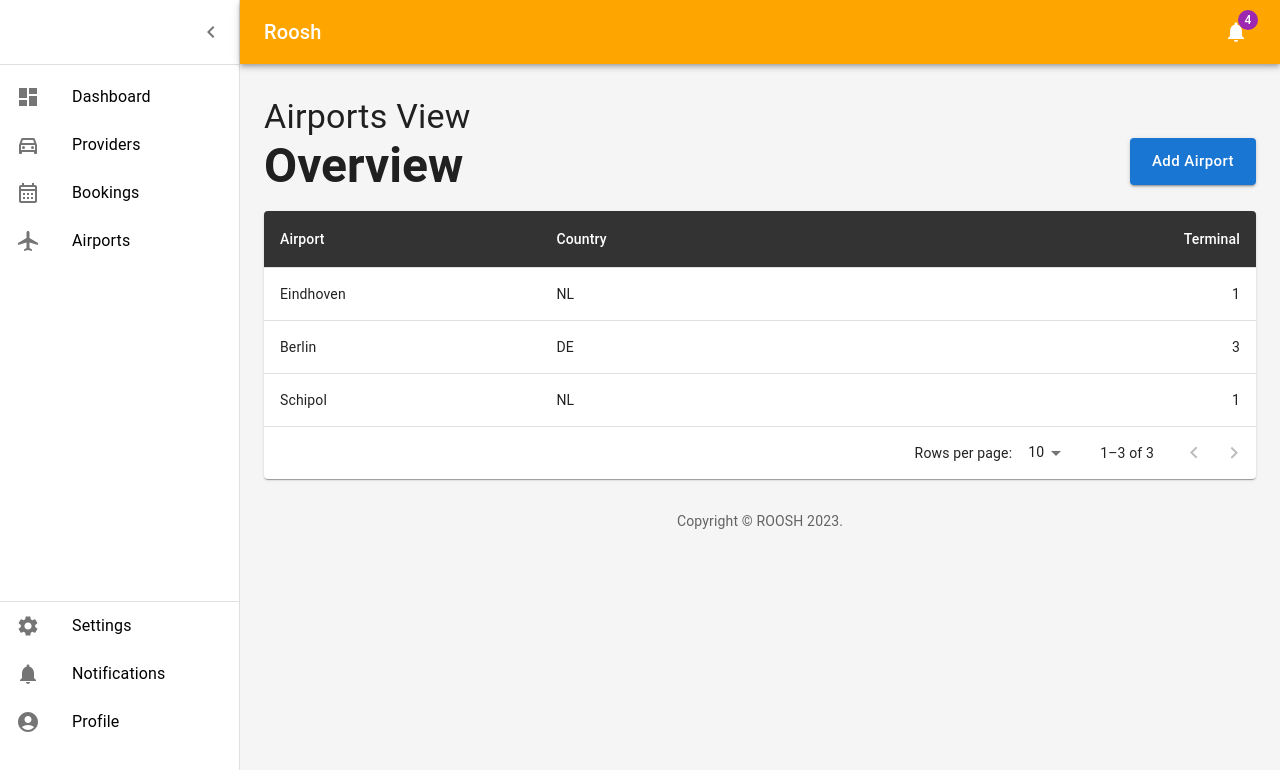
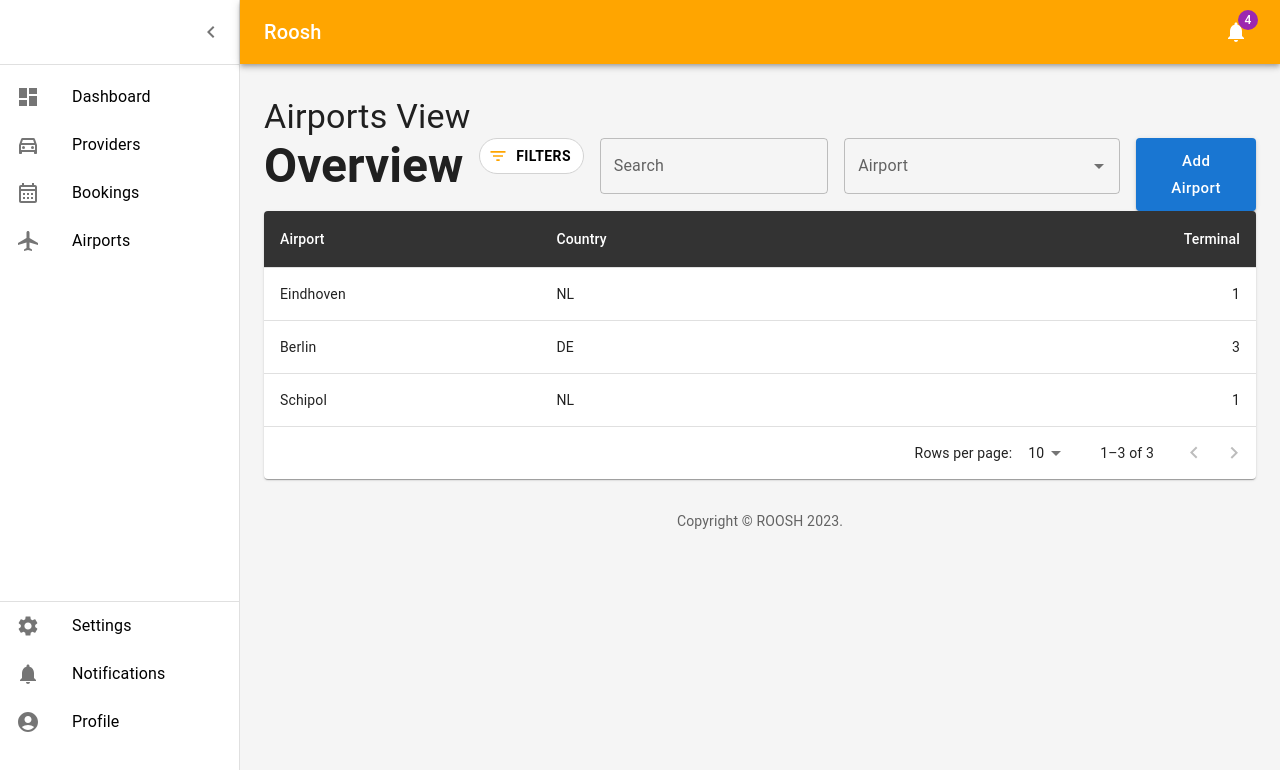
Before and after one commit to youngthomas123/RooshFE, a React (Vite) app: page /airports in a window 1280 px wide. Shown: the top 770 px of the page. Built offline with nearby package versions, Linux system fonts and the light colour scheme.

Commit message:
Updated Airport Design

```diff
--- a/src/pages/Airports.jsx
+++ b/src/pages/Airports.jsx
@@ -1,9 +1,16 @@
-import { Box, Button, Stack, Typography } from '@mui/material';
+import { Box, Button, Stack, Typography, TextField, Autocomplete} from '@mui/material';
+import FilterListIcon from '@mui/icons-material/FilterList';
 import React, { useState, useEffect } from "react";
 import { useNavigate } from 'react-router-dom';
 import TableAirport from '../components/AirportComponent/TableAirport';
 
 const Airports = () => {
+
+    const [iconFlipped, setIconFlipped] = useState(false);
+
+    const handleFilters = () => {
+        setIconFlipped(!iconFlipped);
+    };
 
     return (
         <div>
@@ -23,6 +30,35 @@ const Airports = () => {
                     </Typography>
                 </Box>
 
+                {/*Filter Bar*/ }
+                <Button
+                    variant="outlined"
+                    startIcon={<FilterListIcon style={{ color: 'orange', transform: iconFlipped ? 'rotate(180deg)' : 'none' }} />}
+                    sx={{
+                        background: 'white',
+                        borderColor: 'lightgrey',
+                        color: 'black',
+                        borderRadius: 20,
+                        fontWeight: 'bold',
+                    }}
+                    onClick={handleFilters}
+                >
+                    FILTERS
+                </Button>
+
+                {/*Search bar*/ }
+                <TextField id="outlined-basic" label="Search" variant="outlined" />
+
+                {/*SortBY*/}
+                <Autocomplete
+                    disablePortal
+                    id="combo-box-demo"
+                    options={"Airport"}
+                    sx={{ width: 300 }}
+                    renderInput={(params) => <TextField {...params} label="Airport" />}
+                />
+
+                {/*Add button*/ }
                 <Button variant="contained" size='large' sx={{ textTransform: 'none', py: 1.3 }}>Add Airport</Button>
 
             </Stack>
```
Also changed, not shown: 1 other file (tests, documents, lock files or other folders).
